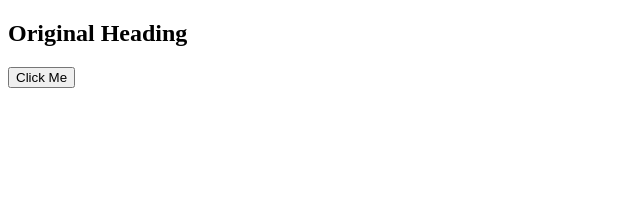
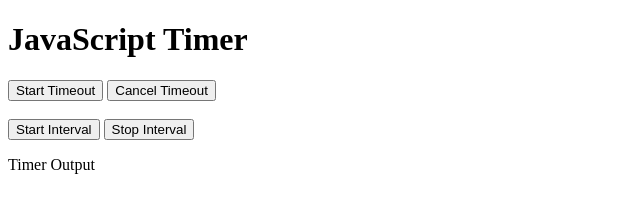
Before and after one commit to A9856/bcahtmlproject, a plain HTML site: page jsclass/htm.html in a window 1280 px wide. Shown: the whole page, without its empty margins (0-640 px from the left). Drawn offline with Linux system fonts and the light colour scheme.

Commit message:
update commit

```diff
--- a/jsclass/htm.html
+++ b/jsclass/htm.html
@@ -1,4 +1,4 @@
-<!DOCTYPE html>
+<!-- <!DOCTYPE html>
 <html lang="en">
 <head>
   <meta charset="UTF-8" />
@@ -16,4 +16,64 @@
   </script>
 
 </body>
+</html> -->
+
+
+<!DOCTYPE html>
+<html>
+<head>
+    <title>JavaScript Timer Practical</title>
+</head>
+<body>
+    <h1>JavaScript Timer</h1>
+<button onclick="startTimeout()">Start Timeout</button>
+<button onclick="cancelTimeout()">Cancel Timeout</button>
+<br><br>
+<button onclick="startInterval()">Start Interval</button>
+<button onclick="stopInterval()">Stop Interval</button>
+<p id="output">Timer Output</p>
+<h3 id="output1"></h3>
+<p id="endinterval"></p>
+<script>
+
+let timeoutID;
+let intervalID;
+let count = 0;
+// Start Timeout
+function startTimeout() {
+    timeoutID = setTimeout(function() {
+        document.getElementById("output").innerHTML =
+            "Timeout executed after 3 seconds";
+    }, 3000);
+}
+// Cancel Timeout
+function cancelTimeout() {
+    clearTimeout(timeoutID);
+    document.getElementById("output").innerHTML =
+        "Timeout Cancelled";
+}
+// Start Interval
+function startInterval() {
+    count = 0;
+    intervalID = setInterval(function() {
+        count++;
+
+            if(count<=5){
+              document.getElementById("output").innerHTML =
+            "Interval Count: " + count;
+            }
+            else{
+               document.getElementById("output1").innerHTML =
+            "Interval Count stop : ";
+            }
+    }, 1000);
+}
+// Stop Interval
+function stopInterval() {
+    clearInterval(intervalID);
+    document.getElementById("endinterval").innerHTML =
+        "Interval Stopped";
+}
+</script>
+</body>
 </html>
```
Also changed, not shown: 5 other files.
